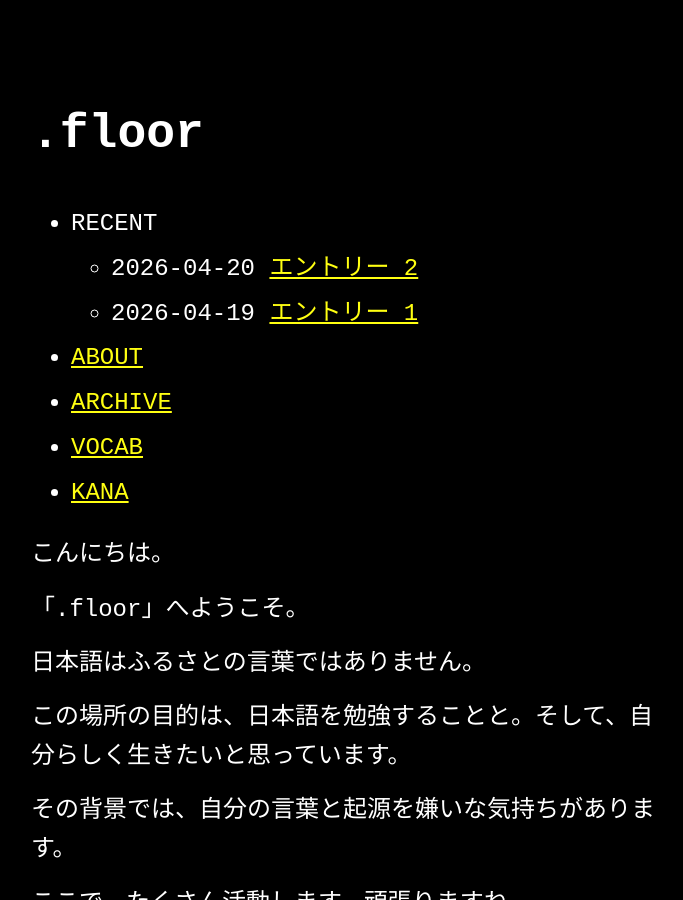
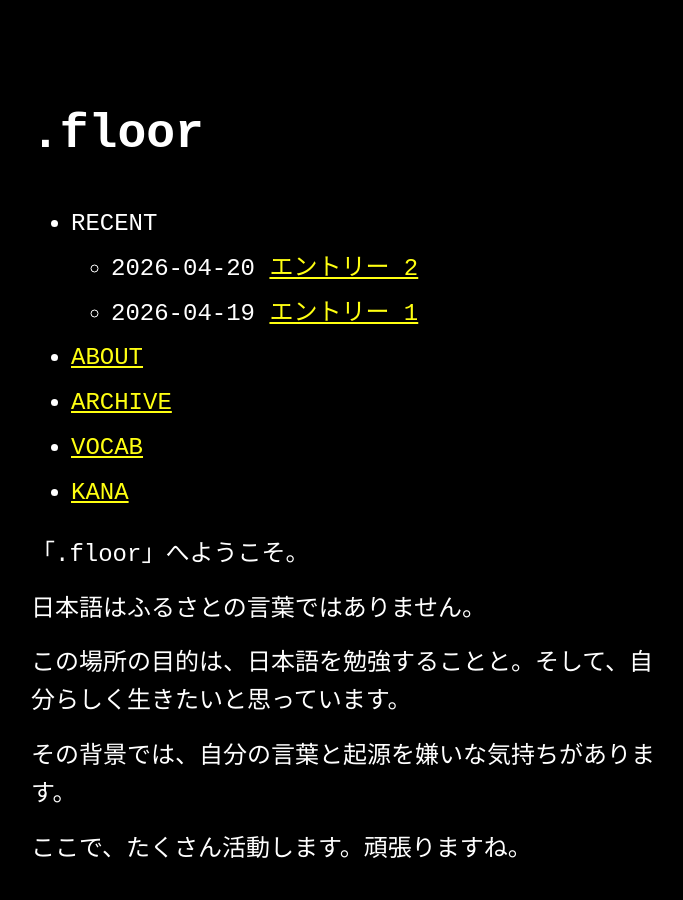
Before and after one commit to dotfloor/dotfloor.github.io, a Jekyll site: the page built from index.md, in a window 1280 px wide and 900 px high. Shown: the whole window, without its empty margins (289-972 px from the left). Built offline with Jekyll 4.4.1, drawn with Linux system fonts in a browser that asks for light colours; some web fonts are replaced.

Commit message:
update home page

```diff
--- a/index.md
+++ b/index.md
@@ -1,8 +1,6 @@
 ---
 layout: home
 ---
-
-こんにちは。
 
 「.floor」へようこそ。
 
```
